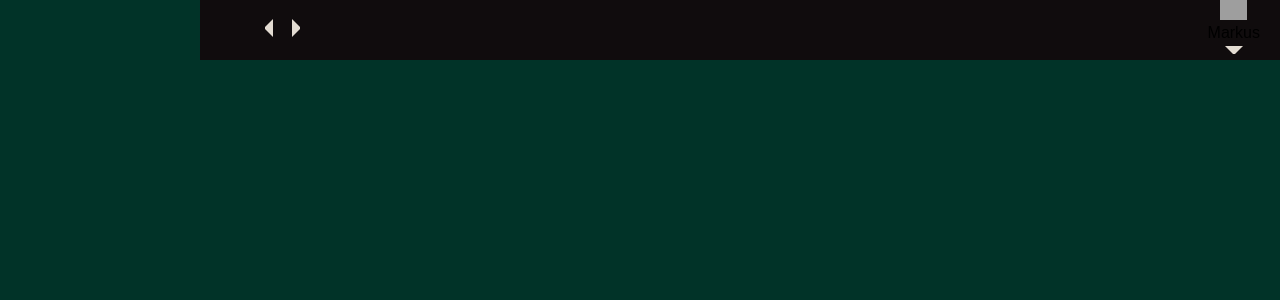
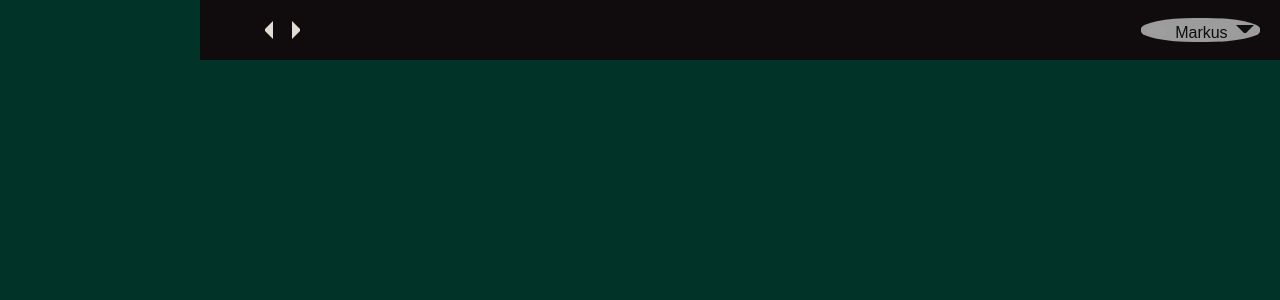
Before and after one commit to mwiby/music-app, a Vue app: page / in a window 1280 px wide. Shown: the top 300 px of the page. Built offline with nearby package versions, Linux system fonts and the light colour scheme; grey boxes are pictures that could not be loaded.

Commit message:
stage 2 navbar style with scss

```diff
--- a/src/App.vue
+++ b/src/App.vue
@@ -19,13 +19,11 @@ let openMenu = ref(false)
       </div>
       <button @click="openMenu = !openMenu" :class="openMenu ? 'bg-[#282828]' : 'bg-black'"
                 class="btn-chevron">
-                <div class="flex items-center">
+                <div class="btn-chevron-bar">
                     <img
-                      class="rounded-full"
-                      width="27"
-                      src="https://unsplash.com/photos/black-violin-on-underwater-digital-wallpaper-yO4XF2uC4g0"
+                      src="https://images.pexels.com/photos/1105666/pexels-photo-1105666.jpeg?auto=compress&cs=tinysrgb&w=1260&h=750&dpr=1"
                     >
-                    <div class="text-white text-[14px] ml-1.5 font-semibold">Markus</div>
+                    <span>Markus</span>
                     <i class="chevron-down" v-if="!openMenu" @click="openMenu = true"></i>
                     <i class="chevron-up" v-else @click="openMenu = false"></i>
                 </div>
@@ -56,6 +54,8 @@ let openMenu = ref(false)
   margin-left: 1.5rem;
 }
 .btn-chevron{
+  display: inline-flex;
+  align-items: center;
   appearance: none;
   border: none;
   padding: 0;
@@ -63,7 +63,26 @@ let openMenu = ref(false)
   font-family: inherit;
   font-size: inherit;
   margin-left: 1.2rem;
-  cursor: pointer; /* Add pointer cursor */
+  cursor: pointer;
 }
 
+.btn-chevron-bar{
+  background-color:$primary-grey;
+  padding: 0 0.4rem;
+  color: $text-color;
+  border-radius: 45%;
+
+  span{
+    margin: 0.5rem;
+  }
+  img{
+    margin-top: 5px;
+    border-radius: 50%;
+    width: 20px;
+  }
+  i{
+    margin-bottom: 0.2rem;
+  }
+
+}
 </style>
--- a/src/assets/base.scss
+++ b/src/assets/base.scss
@@ -17,6 +17,7 @@ body {
 
 // color palette
 $primary-color: #e3dcd2;
+$primary-grey: #9c9c9c;
 $secondary-color: #100c0d;
 $text-color: #0d0d0d;
 $background-color: #013328;
--- a/src/assets/mixins.scss
+++ b/src/assets/mixins.scss
@@ -9,13 +9,13 @@
   .chevron-up {
     @include chevron-icon;
     border-width: 0 0.5em 0.5em 0.5em;
-    border-color: transparent transparent #e3dcd2 transparent;
+    border-color: transparent transparent #0d0d0d transparent;
   }
 
   .chevron-down {
     @include chevron-icon;
     border-width: 0.5em 0.5em 0 0.5em;
-    border-color: #e3dcd2 transparent transparent transparent;
+    border-color: #0d0d0d transparent transparent transparent;
   }
 
   .chevron-left {
```
